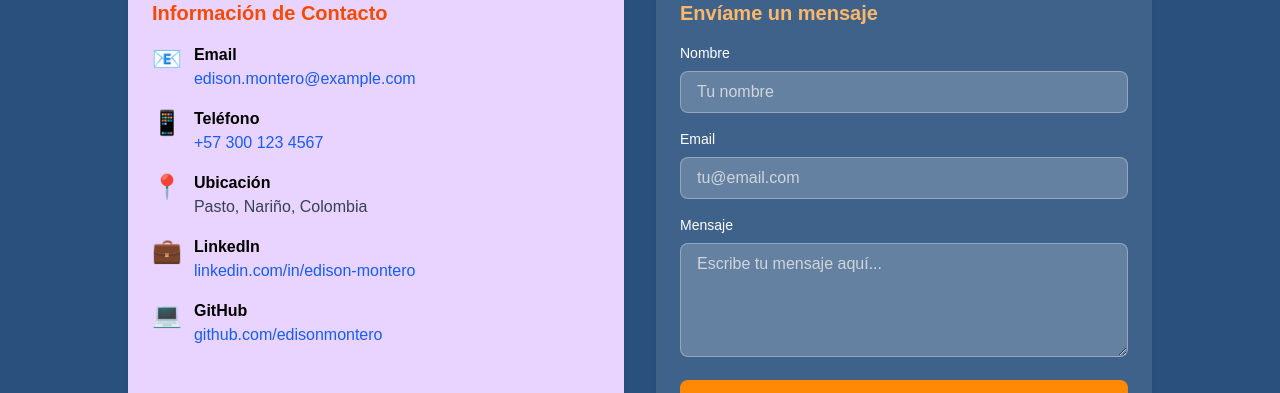
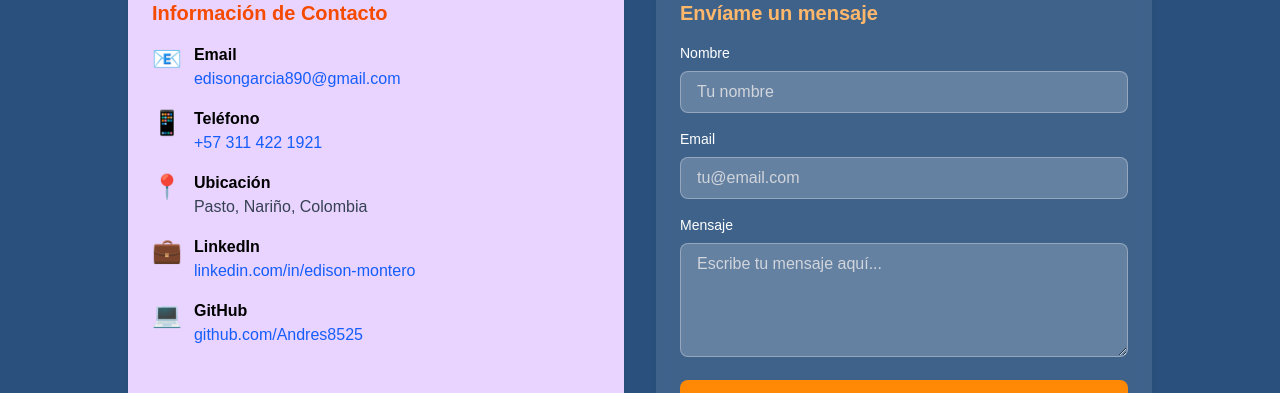
Before and after one commit to Andres8525/EdisonMontero_HojaDeVida, a Next.js app: page / in a window 1280 px wide. Shown: the part 3251-3644 px from the top of the page. Built offline with nearby package versions, Linux system fonts and the light colour scheme.

Commit message:
se actualiza inf de contacto

```diff
--- a/src/components/Contacto.tsx
+++ b/src/components/Contacto.tsx
@@ -36,7 +36,7 @@ export default function Contacto() {
               <div>
                 <p className="font-semibold">Email</p>
                 <a href="mailto:edison.montero@example.com" className="text-blue-600 hover:underline">
-                  edison.montero@example.com
+                  edisongarcia890@gmail.com
                 </a>
               </div>
             </div>
@@ -46,7 +46,7 @@ export default function Contacto() {
               <div>
                 <p className="font-semibold">Teléfono</p>
                 <a href="tel:+573001234567" className="text-blue-600 hover:underline">
-                  +57 300 123 4567
+                  +57 311 422 1921
                 </a>
               </div>
             </div>
@@ -74,7 +74,7 @@ export default function Contacto() {
               <div>
                 <p className="font-semibold">GitHub</p>
                 <a href="#" className="text-blue-600 hover:underline">
-                  github.com/edisonmontero
+                  github.com/Andres8525
                 </a>
               </div>
             </div>
```
